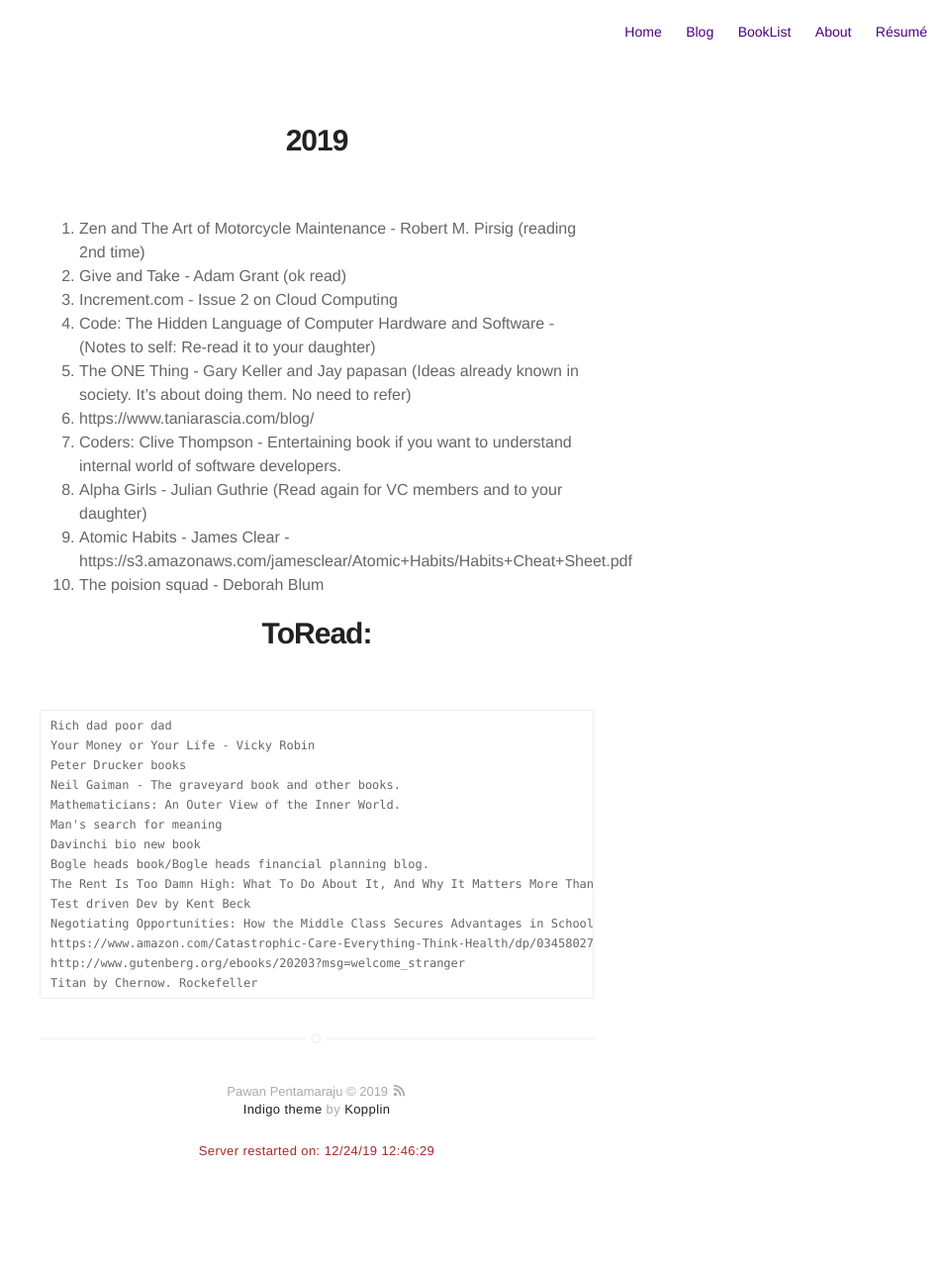
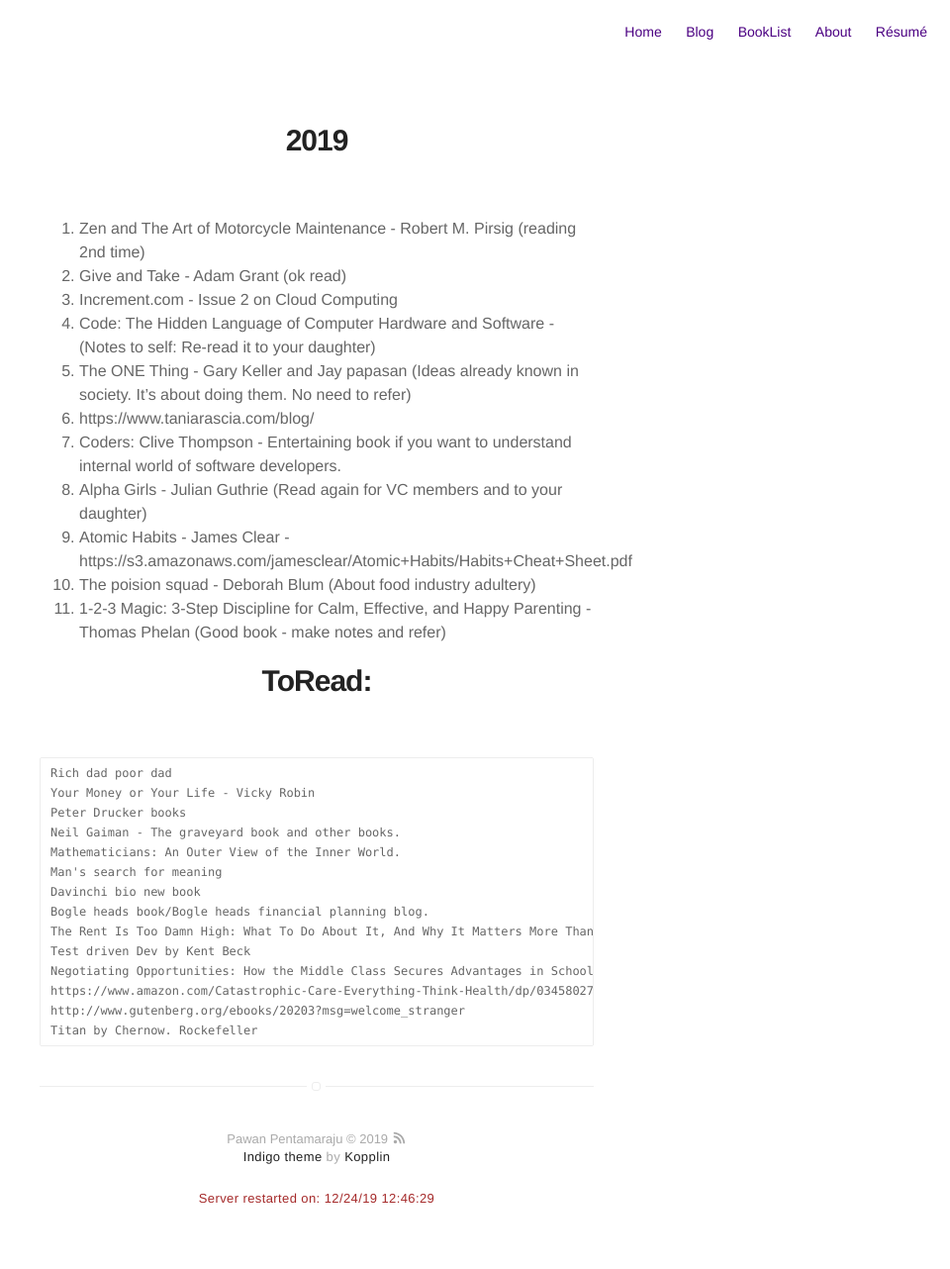
Before and after one commit to pawanpe/pawanpe.github.io, a Jekyll site: the page built from booklist/2019/books.markdown, in a window 1280 px wide. Shown: the whole page at 99% size, without its empty margins (320-1280 px from the left). Built offline with Jekyll 4.4.1, drawn with Linux system fonts in a browser that asks for light colours; before the commit the page ends 1234 px from its top, so only the background shows below that.

Commit message:
update book list 12/24/2019

```diff
--- a/booklist/2019/books.markdown
+++ b/booklist/2019/books.markdown
@@ -14,7 +14,8 @@ layout: page
 7. Coders: Clive Thompson - Entertaining book if you want to understand internal world of software developers.
 8. Alpha Girls - Julian Guthrie (Read again for VC members and to your daughter)
 9. Atomic Habits - James Clear - https://s3.amazonaws.com/jamesclear/Atomic+Habits/Habits+Cheat+Sheet.pdf
-10. The poision squad - Deborah Blum
+10. The poision squad - Deborah Blum (About food industry adultery)
+12. 1-2-3 Magic: 3-Step Discipline for Calm, Effective, and Happy Parenting  - Thomas Phelan (Good book - make notes and refer)
 
 # ToRead:
     Rich dad poor dad
```
